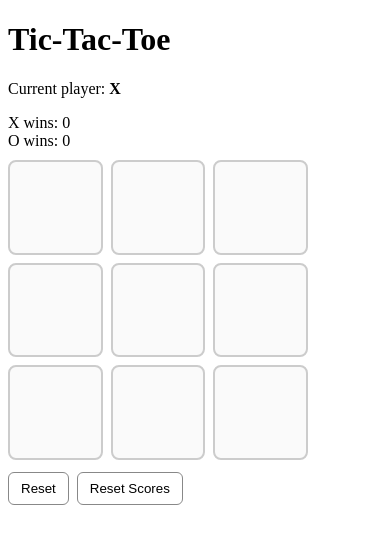
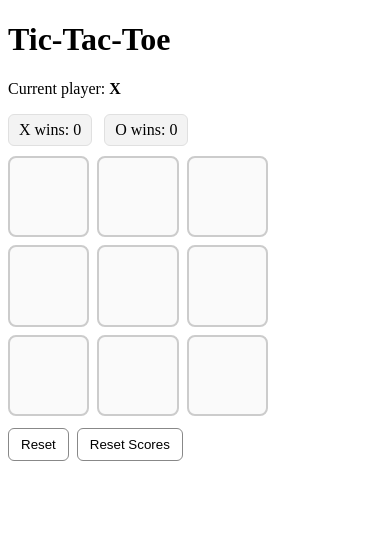
Before and after one commit to Abtahi360/learning-web-technologies-spring2025-2026-sec-a, a PHP site: page /test.html in a window 390 px wide. Shown: the top 544 px of the page. Run offline with PHP 8.4, Linux system fonts and the light colour scheme.

Commit message:
Add scoreboard styles and responsive adjustments for Tic Tac Toe

```diff
--- a/JS Lab Task - 3/Tic-Tac-Toe Game/style.css
+++ b/JS Lab Task - 3/Tic-Tac-Toe Game/style.css
@@ -65,3 +65,25 @@ button {
 button:hover {
     box-shadow: 0 2px 8px rgba(0, 0, 0, 0.08);
 }
+
+#scoreboard {
+    display: flex;
+    gap: 12px;
+    align-items: center;
+    margin-top: 8px;
+}
+
+.scoreBox {
+    padding: 6px 10px;
+    border-radius: 6px;
+    background: #f3f3f3;
+    border: 1px solid #e0e0e0;
+}
+
+
+@media (max-width:420px) {
+    #board {
+        width: 260px;
+        height: 260px;
+    }
+}
```
